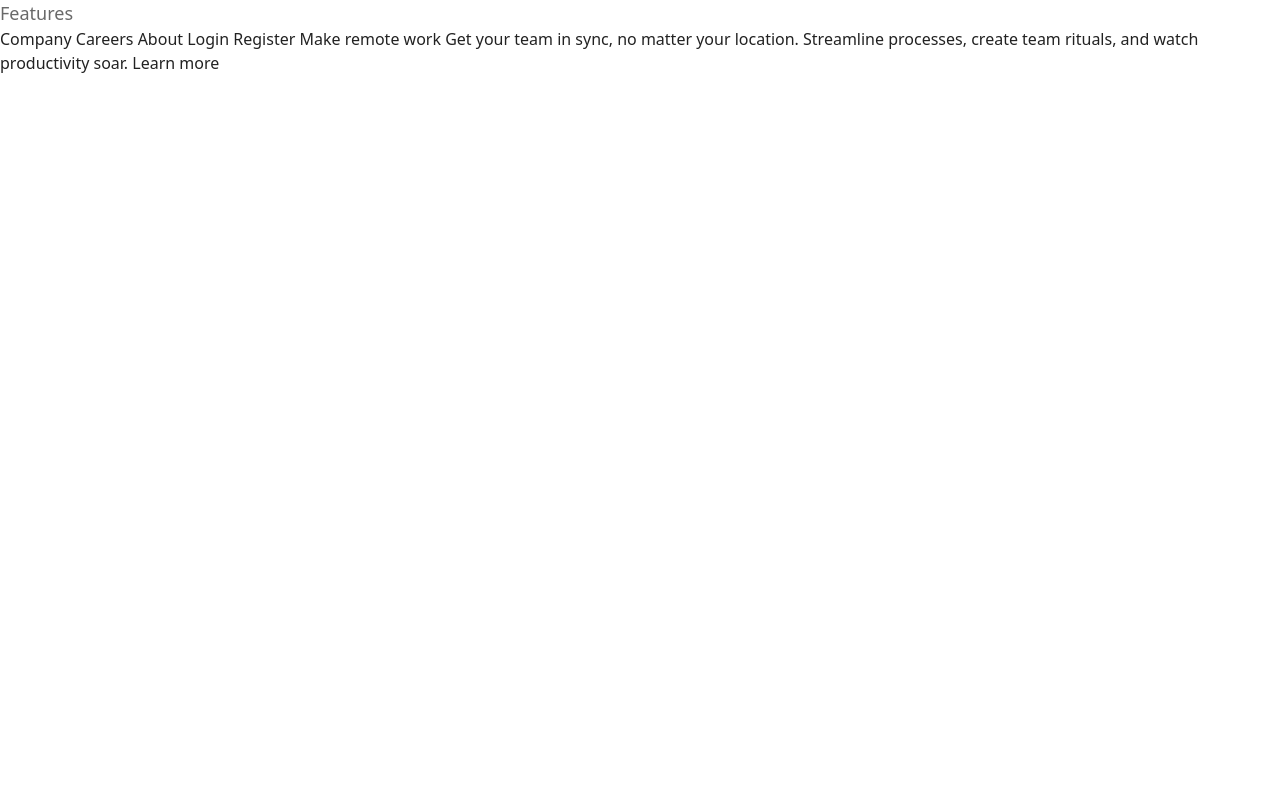
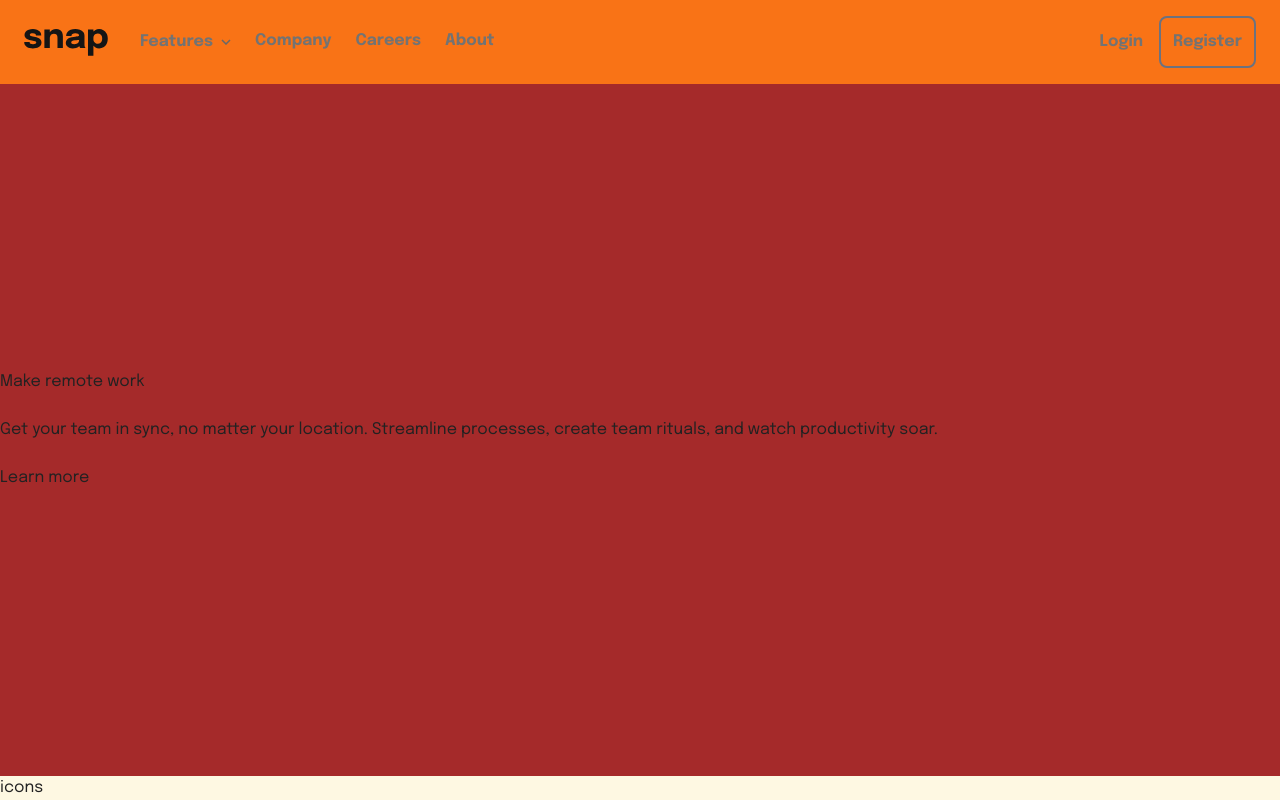
Before and after one commit to SomeArtem/ITMO_projects_Serebryakov, a website built with Vite: page index.html in a window 1280 px wide. Built offline with nearby package versions, Linux system fonts and the light colour scheme.

Commit message:
'tw_landing_screen'

```diff
--- a/index.html
+++ b/index.html
@@ -10,27 +10,59 @@
     <meta name="viewport" content="width=device-width, initial-scale=1.0" />
     <title>Frontend Mentor | Intro section with dropdown navigation</title>
     <style>
+      body *{
+        font-family: 'Epilogue', sans-serif;
+      }
 
     </style>
   </head>
-  <body class="">
+  <body class="flex flex-col h-screen bg-amber-100/50">
     <!-- <h1>TAILWIND ПОДЛКЮЧЕН</h1> -->
-    <!-- font-family: 'Epilogue', sans-serif; -->
-    <!-- font-family: 'Fraunces', serif; -->
-    <p>Features</p>
-    Company
-    Careers
-    About
 
-    Login
-    Register
 
-    Make remote work
+    <div class="flex flex-col gap-x-8 h-full">
+      <header class="flex flex-row justify-between items-center bg-orange-500 px-6 py-4 font-bold text-neutral-500">
+          <div class="flex flex-row gap-x-8">
+            <img src="/logo.svg" alt="some" class="">
+            <nav class="flex flex-row gap-x-6">
+              <div class="flex flex-row gap-x-2 items-center hover:text-black">
+                <div>Features</div>
+                <img src="/icon-arrow-down.svg" alt="">
+              </div>
+              <div class="hover:text-black cursor-pointer">Company </div>
+              <div class="hover:text-black cursor-pointer">Careers</div>
+              <div class="hover:text-black cursor-pointer">About</div>
+            </nav>
+          </div>
+          <div class="flex flex-row gap-x-4 items-center">
+            <div>Login</div>
+            <div class="border-solid border-2 border-gray-500 rounded-lg px-3 py-3">Register</div>
+          </div>
+      </header>
+      <main class="flex h-full flex-col justify-between">
+        <div class="flex flex-col h-full" style="background-color: darkolivegreen;">
+          <div class="flex flex-row w-1/2 h-full items-center w-full" style="background-color: brown;">
+            <div class="flex flex-col gap-y-6 ">
+              <div>Make remote work</div>
+              <div>
+                Get your team in sync, no matter your location. Streamline processes,
+                create team rituals, and watch productivity soar.
+              </div>
+              <div>Learn more </div>
+            </div>
+          </div>
+        </div>
+        <div class="flex flex-col w-1/2">
+          icons
+        </div>
 
-    Get your team in sync, no matter your location. Streamline processes,
-    create team rituals, and watch productivity soar.
 
-    Learn more
+      </main>
+    </div>
+
+
+
+
     <!-- <div id="app"></div> -->
     <!-- <p>tilemap-шо ето?</p><br> -->
     <!--<script type="module" src="/main.js"></script>-->
```
